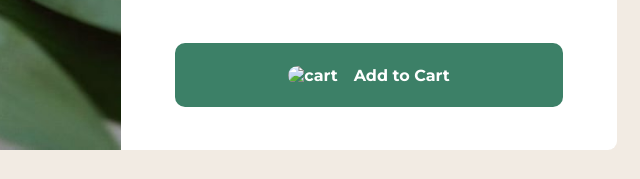
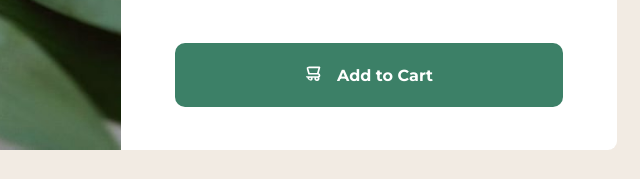
Before and after one commit to JuanTwoFour/Product-Preview-Card, a plain HTML site: page index.html in a window 1280 px wide. Shown: the part 626-805 px from the top of the page, 519-1159 px from the left. Drawn offline with Linux system fonts and the light colour scheme; the site is published under a folder, as on GitHub Pages, so addresses that start at the root find nothing.

Commit message:
fixed add to cart icon

```diff
--- a/index.html
+++ b/index.html
@@ -51,7 +51,7 @@
             <p class="original">$169.99</p>
           </span>
 
-          <button class="btn"><span><img src="/images/icon-cart.svg" alt="cart"></span>Add to Cart</button>
+          <button class="btn"><span><img src="./images/icon-cart.svg" alt="cart"></span>Add to Cart</button>
         </section>
       </article>
     </div>
```
